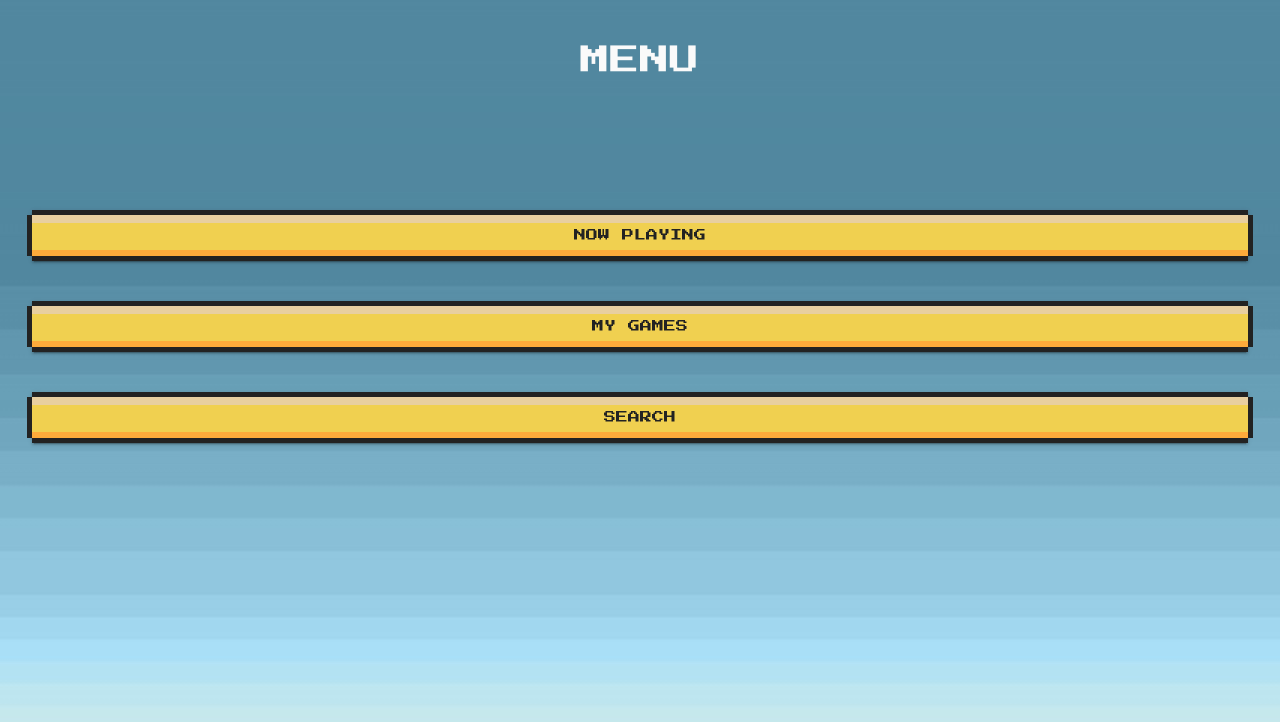
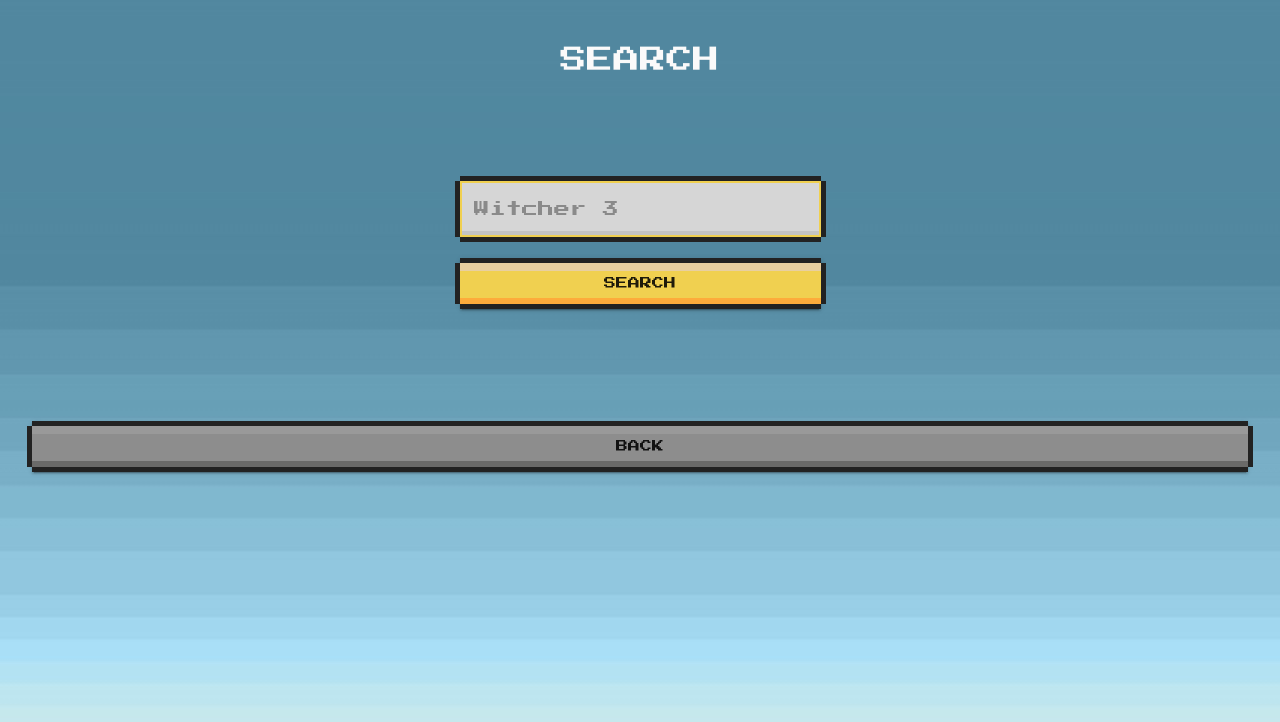
Before and after one commit to ptya/fun-with-games, a React (Create React App) app: page /search in a window 1280 px wide. Shown: the top 722 px of the page. Built offline with nearby package versions, Linux system fonts and the light colour scheme.

Commit message:
react router and search

```diff
--- a/package.json
+++ b/package.json
@@ -14,6 +14,7 @@
     "@types/react-dom": "^16.9.0",
     "react": "^16.13.1",
     "react-dom": "^16.13.1",
+    "react-router-dom": "^5.1.2",
     "react-scripts": "3.4.1",
     "typescript": "~3.7.2"
   },
@@ -36,6 +37,7 @@
     ]
   },
   "devDependencies": {
+    "@types/react-router-dom": "^5.1.3",
     "@typescript-eslint/eslint-plugin": "^2.26.0",
     "@typescript-eslint/parser": "^2.26.0",
     "babel-eslint": "^10.1.0",
--- a/src/App.tsx
+++ b/src/App.tsx
@@ -1,8 +1,13 @@
 import React from 'react';
+import { BrowserRouter as Router, Switch, Route } from 'react-router-dom';
 import { Grid } from '@material-ui/core';
 import { makeStyles } from '@material-ui/core/styles';
 import Header from './components/Header';
 import Menu from './components/Menu';
+import NowPlaying from './components/NowPlaying';
+import MyGames from './components/MyGames';
+import Games from './components/Games';
+import Search from './components/Search';
 
 import bg from './images/bg.jpg';
 
@@ -22,10 +27,32 @@
   const classes = useStyles();
 
   return (
-    <Grid container direction="column" className={classes.app}>
-      <Header title="Menu" />
-      <Menu />
-    </Grid>
+    <Router>
+      <Grid container direction="column" className={classes.app}>
+        <Switch>
+          <Route path="/now-playing">
+            <Header title="Now Playing" />
+            <NowPlaying />
+          </Route>
+          <Route path="/my-games">
+            <Header title="My Games" />
+            <MyGames />
+          </Route>
+          <Route path="/games/:search">
+            <Header title="Results" />
+            <Games />
+          </Route>
+          <Route path="/search">
+            <Header title="Search" />
+            <Search />
+          </Route>
+          <Route path="/">
+            <Header title="Menu" />
+            <Menu />
+          </Route>
+        </Switch>
+      </Grid>
+    </Router>
   );
 };
 
--- /dev/null
+++ b/src/components/Back.tsx
@@ -0,0 +1,46 @@
+import React from 'react';
+import { Grid, Button, Link } from '@material-ui/core';
+import { makeStyles } from '@material-ui/core/styles';
+import { useHistory } from 'react-router-dom';
+
+const useStyles = makeStyles((theme) => ({
+  link: {
+    width: '100%',
+  },
+  button: {
+    backgroundImage: `
+    linear-gradient(
+      to bottom,
+      #999 20%,
+      #8D8D8D 20%,
+      #8D8D8D 85%,
+      #6A6A69 85%
+      );
+    `,
+  },
+}));
+
+type Props = {
+  className?: string;
+};
+
+const Back: React.FC<Props> = ({ className = '' }) => {
+  const history = useHistory();
+  const classes = useStyles();
+
+  const handleClick = () => {
+    history.goBack();
+  };
+
+  return (
+    <Grid item container className={className}>
+      <Link onClick={handleClick} className={classes.link}>
+        <Button color="secondary" variant="contained" fullWidth className={classes.button}>
+          Back
+        </Button>
+      </Link>
+    </Grid>
+  );
+};
+
+export default Back;
--- /dev/null
+++ b/src/components/Games.tsx
@@ -0,0 +1,21 @@
+import React from 'react';
+import { Grid } from '@material-ui/core';
+import { useParams } from 'react-router-dom';
+
+import Back from './Back';
+
+// TODO: if endpoint comes back empty
+// TODO: if list is less than X then no pagination
+
+const Games: React.FC = () => {
+  const { search } = useParams();
+  console.log(search);
+  return (
+    <Grid container direction="column" alignItems="center">
+      <Grid item>Games</Grid>
+      <Back />
+    </Grid>
+  );
+};
+
+export default Games;
--- a/src/components/Menu.tsx
+++ b/src/components/Menu.tsx
@@ -1,4 +1,5 @@
 import React from 'react';
+import { Link } from 'react-router-dom';
 import { Button, Grid } from '@material-ui/core';
 import { makeStyles } from '@material-ui/core/styles';
 
@@ -6,37 +7,8 @@
   container: {
     marginTop: '70px',
   },
-  button: {
-    color: theme.palette.text.primary,
-    borderTop: `solid 5px ${theme.palette.common.black}`,
-    borderBottom: `solid 5px ${theme.palette.common.black}`,
-    borderRadius: 0,
-    padding: '10px 0',
-    backgroundImage: `
-    linear-gradient(
-      to bottom,
-      #E8CFA0 20%,
-      #F0D050 20%,
-      #F0D050 85%,
-      #FDAB3B 85%
-      );
-    `,
-    '&:before': {
-      content: '""',
-      width: 5,
-      height: '100%',
-      background: theme.palette.common.black,
-      position: 'absolute',
-      right: -5,
-    },
-    '&:after': {
-      content: '""',
-      width: 5,
-      height: '100%',
-      background: theme.palette.common.black,
-      position: 'absolute',
-      left: -5,
-    },
+  link: {
+    width: '100%',
   },
 }));
 
@@ -45,19 +17,25 @@
   return (
     <Grid item container direction="column" alignItems="center" spacing={5} className={classes.container}>
       <Grid item container>
-        <Button color="primary" variant="contained" fullWidth className={classes.button}>
+        <Link to="/now-playing" className={classes.link}>
+          <Button color="primary" variant="contained" fullWidth>
             Now Playing
           </Button>
+        </Link>
       </Grid>
       <Grid item container>
-        <Button color="primary" variant="contained" fullWidth className={classes.button}>
+        <Link to="/my-games" className={classes.link}>
+          <Button color="primary" variant="contained" fullWidth>
             My Games
           </Button>
+        </Link>
       </Grid>
       <Grid item container>
-        <Button color="primary" variant="contained" fullWidth className={classes.button}>
+        <Link to="/search" className={classes.link}>
+          <Button color="primary" variant="contained" fullWidth>
             Search
           </Button>
+        </Link>
       </Grid>
     </Grid>
   );
--- /dev/null
+++ b/src/components/MyGames.tsx
@@ -0,0 +1,15 @@
+import React from 'react';
+import { Grid } from '@material-ui/core';
+
+import Back from './Back';
+
+const MyGames: React.FC = () => {
+  return (
+    <Grid container direction="column" alignItems="center">
+      <Grid item>MyGames</Grid>
+      <Back />
+    </Grid>
+  );
+};
+
+export default MyGames;
--- /dev/null
+++ b/src/components/NowPlaying.tsx
@@ -0,0 +1,15 @@
+import React from 'react';
+import { Grid } from '@material-ui/core';
+
+import Back from './Back';
+
+const NowPlaying: React.FC = () => {
+  return (
+    <Grid container direction="column" alignItems="center">
+      <Grid item>NowPlaying</Grid>
+      <Back />
+    </Grid>
+  );
+};
+
+export default NowPlaying;
--- /dev/null
+++ b/src/components/Search.tsx
@@ -0,0 +1,113 @@
+import React, { useState } from 'react';
+import { Grid, TextField, makeStyles, Button } from '@material-ui/core';
+import { useHistory, useLocation } from 'react-router-dom';
+
+import Back from './Back';
+
+const useStyles = makeStyles((theme) => ({
+  root: {
+    borderTop: `solid 5px #222`,
+    borderBottom: `solid 5px #222`,
+    borderRadius: 0,
+    background: theme.palette.secondary.main,
+    backgroundImage: `
+    linear-gradient(
+      to bottom,
+      ${theme.palette.secondary.main} 90%,
+      #C4C4C4 90%
+      );
+    `,
+    '&:before': {
+      content: '""',
+      width: 5,
+      height: '100%',
+      background: '#222',
+      position: 'absolute',
+      right: -5,
+    },
+    '&:after': {
+      content: '""',
+      width: 5,
+      height: '100%',
+      background: '#222',
+      position: 'absolute',
+      left: -5,
+    },
+  },
+  error: {
+    borderColor: '#E3001D',
+    '&:before, &:after': {
+      background: '#E3001D',
+    },
+  },
+  container: {
+    marginTop: '3rem',
+  },
+  back: {
+    marginTop: '6rem',
+  },
+}));
+
+const Search: React.FC = () => {
+  const [name, setName] = useState('');
+  const [isError, setError] = useState(false);
+
+  const history = useHistory();
+  const location = useLocation();
+  console.log(location);
+  const classes = useStyles();
+
+  const handleChange = (e: React.ChangeEvent<HTMLInputElement>) => {
+    const { value } = e.currentTarget;
+    if (isError && value.length > 0) {
+      setError(false);
+    }
+    setName(value);
+  };
+  const onSubmit = (e: React.FormEvent<HTMLFormElement>) => {
+    e.preventDefault();
+    if (name.length < 1) {
+      setError(true);
+    } else {
+      history.push(`games/${name}`);
+    }
+  };
+
+  return (
+    <Grid container direction="column" alignItems="center" spacing={2} className={classes.container}>
+      <Grid item>
+        <form noValidate autoComplete="off" onSubmit={onSubmit}>
+          <Grid container direction="column" spacing={2}>
+            <Grid item>
+              <TextField
+                id="name"
+                name="name"
+                placeholder="Witcher 3"
+                value={name}
+                onChange={handleChange}
+                variant="outlined"
+                autoFocus
+                fullWidth
+                InputProps={{
+                  classes: {
+                    root: classes.root,
+                    error: classes.error,
+                  },
+                }}
+                error={isError}
+              />
+            </Grid>
+            <Grid item>
+              <Button type="submit" color="primary" variant="contained" fullWidth>
+                Search
+              </Button>
+            </Grid>
+          </Grid>
+        </form>
+      </Grid>
+      <Back className={classes.back} />
+    </Grid>
+  );
+};
+
+export default Search;
--- a/src/index.tsx
+++ b/src/index.tsx
@@ -4,9 +4,7 @@
 import { ThemeProvider } from '@material-ui/core/styles';
 import App from './App';
 import * as serviceWorker from './serviceWorker';
-import { theme } from './theme'
-
-console.log(theme)
+import { theme } from './theme';
 
 ReactDOM.render(
   <React.StrictMode>
@@ -15,7 +13,7 @@
       <App />
     </ThemeProvider>
   </React.StrictMode>,
-  document.getElementById('root')
+  document.getElementById('root'),
 );
 
 // If you want your app to work offline and load faster, you can change
--- a/src/theme/index.ts
+++ b/src/theme/index.ts
@@ -38,12 +38,60 @@
       '"Segoe UI Symbol"',
     ].join(','),
     h1: {
-      fontSize: '1.85rem',
+      fontSize: '1.65rem',
     },
     button: {
       fontSize: '0.75rem',
     },
   },
+  overrides: {
+    MuiButton: {
+      root: {
+        borderTop: `solid 5px #222`,
+        borderBottom: `solid 5px #222`,
+        borderRadius: 0,
+        padding: '10px 0',
+        '&:before': {
+          content: '""',
+          width: 5,
+          height: '100%',
+          background: '#222',
+          position: 'absolute',
+          right: -5,
+        },
+        '&:after': {
+          content: '""',
+          width: 5,
+          height: '100%',
+          background: '#222',
+          position: 'absolute',
+          left: -5,
+        },
+      },
+      containedPrimary: {
+        backgroundImage: `
+        linear-gradient(
+          to bottom,
+          #E8CFA0 20%,
+          #F0D050 20%,
+          #F0D050 85%,
+          #FDAB3B 85%
+          );
+        `,
+      },
+      containedSecondary: {
+        backgroundImage: `
+        linear-gradient(
+          to bottom,
+          #e6e6e6 20%,
+          #D6D6D6 20%,
+          #D6D6D6 85%,
+          #B9B9B9 85%
+          );
+        `,
+      },
+    },
+  },
 });
 
 export { theme };
```
Also changed, not shown: 1 other file (tests, documents, lock files or other folders). Lines whose indentation alone changed are shown as unchanged.
